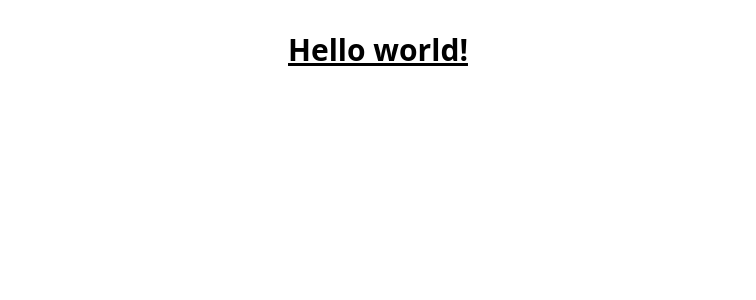
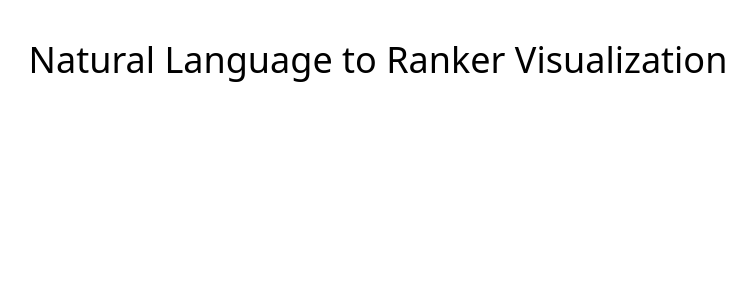
Before and after one commit to minhle27/TalkToRanker, a React (Vite) app in the folder client/: page / in a window 1280 px wide. Shown: the top 300 px of the page, without its empty margins (262-1018 px from the left). Built offline with nearby package versions, Linux system fonts and the light colour scheme.

Commit message:
set up tailwind

```diff
--- a/client/src/App.tsx
+++ b/client/src/App.tsx
@@ -1,9 +1,10 @@
 import "./App.css";
+import Home from "./components/pages/Home";
 
 const App = () => {
   return (
     <>
-      <h1 className="text-3xl font-bold underline">Hello world!</h1>
+      <Home/>
     </>
   );
 };
--- /dev/null
+++ b/client/src/components/pages/Home.tsx
@@ -0,0 +1,11 @@
+const Home = () => {
+  return (
+    <div>
+      <h1 className="text-black p-2 text-4xl mb-3">
+        Natural Language to Ranker Visualization
+      </h1>
+    </div>
+  );
+};
+
+export default Home;
--- a/client/tailwind.config.js
+++ b/client/tailwind.config.js
@@ -2,7 +2,20 @@
 export default {
   content: ["./index.html", "./src/**/*.{js,ts,jsx,tsx}"],
   theme: {
-    extend: {},
+    extend: {
+      colors: {
+        "blue-200": "#B1D1F0",
+        "grey-200": "#E9E8E8",
+        "green-300": "#94DA69",
+        "red-100": "#F6EEEE",
+        "red-200": "#E3B3B3",
+      },
+      fontSize: {
+        14: "14px",
+        16: "16px",
+        48: "48px",
+      },
+    },
   },
   plugins: [],
 };
```
